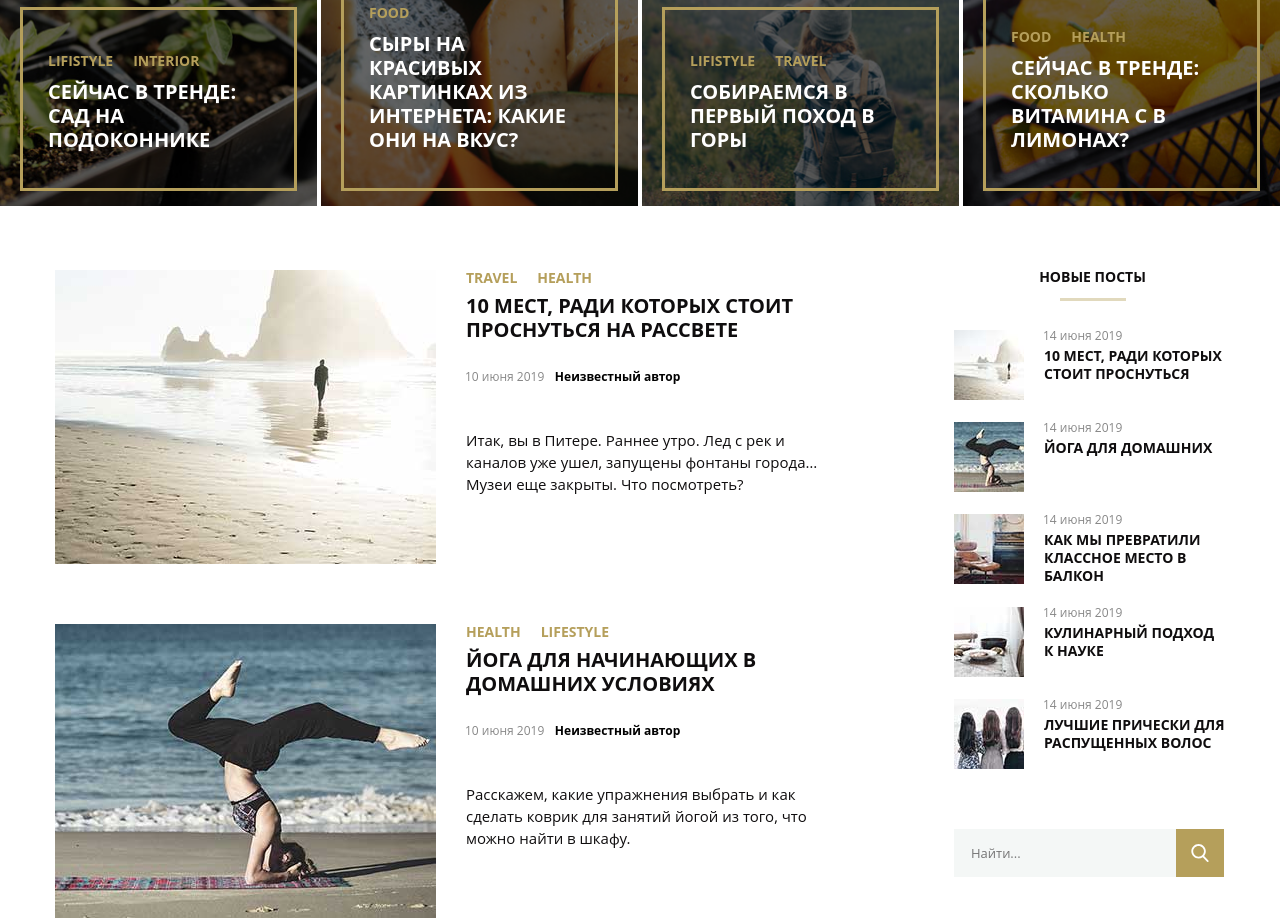
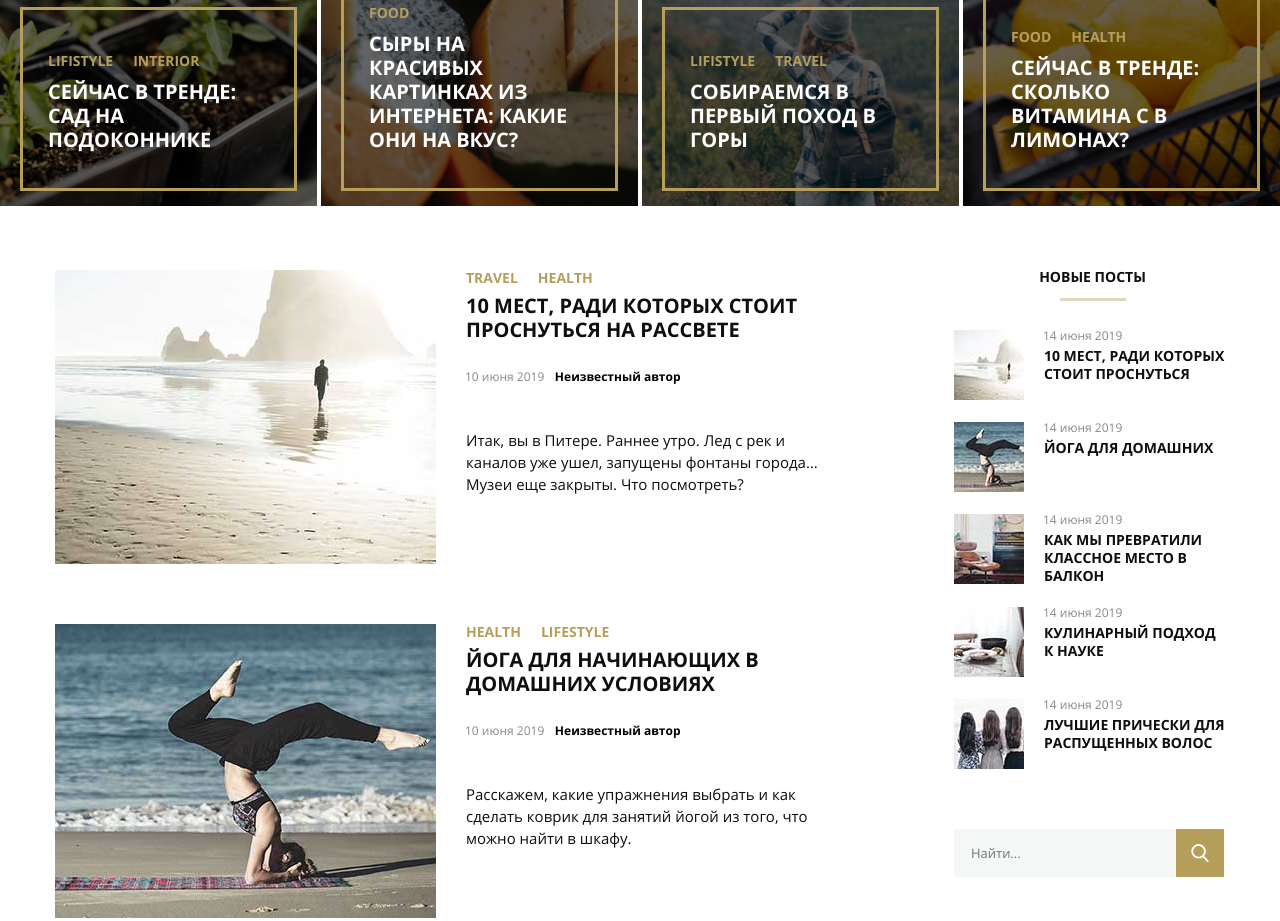
Before and after one commit to MarkoMelle/Noemi, a plain HTML site: page index.html in a window 1280 px wide. Shown: the part 736-1657 px from the top of the page. Drawn offline with Linux system fonts and the light colour scheme.

Commit message:
Update style.css

```diff
--- a/css/style.css
+++ b/css/style.css
@@ -4,11 +4,11 @@
    box-sizing: border-box;
    border: none;
 
-   font-family: "Open Sans", Arial, sans-serif;
+   font-family: "Open Sans";
 }
 
 @font-face {
-   font-family: 'Open Sans', Arial, Helvetica, sans-serif;
+   font-family: 'Open Sans';
    src: url('../fonts/OpenSans-Bold.woff2') format('woff2'),
       url('../fonts/OpenSans-Bold.woff') format('woff'),
       url('../fonts/OpenSans-Bold.ttf') format('truetype');
@@ -17,7 +17,7 @@
 }
 
 @font-face {
-   font-family: 'Open Sans', Arial, Helvetica, sans-serif;
+   font-family: 'Open Sans';
    src: url('../fonts/OpenSans-Regular.woff2') format('woff2'),
       url('../fonts/OpenSans-Regular.woff') format('woff'),
       url('../fonts/OpenSans-Regular.ttf') format('truetype');
@@ -29,14 +29,16 @@
 
 
 .visually-hidden {
-   position: absolute;
+   /* position: absolute;
    width: 1px;
    height: 1px;
    margin: -1px;
    padding: 0;
    border: 0;
    clip: rect(0 0 0 0);
-   overflow: hidden;
+   overflow: hidden; */
+   position: fixed;
+   transform: scale(0);
 }
 
 .title-underline {
@@ -286,8 +288,6 @@ html {
    resize: none;
 }
 
-.popup__submit-btn {}
-
 
 /* ----------------------popup конец---------------------- */
 
@@ -355,7 +355,7 @@ html {
    width: 100%;
    list-style-type: none;
    display: flex;
-   font-display: row;
+   flex-direction: row;
 }
 
 .menu-item:nth-child(n + 2) {
@@ -859,8 +859,6 @@ html {
    align-items: center;
 }
 
-.shop-card__pic {}
-
 .shop-card__pic-img {
    width: 100%;
 }
@@ -1103,8 +1101,6 @@ html {
       flex-direction: column;
       gap: 40px;
    }
-
-   .main {}
 
    .article {
       flex-direction: column;
```
